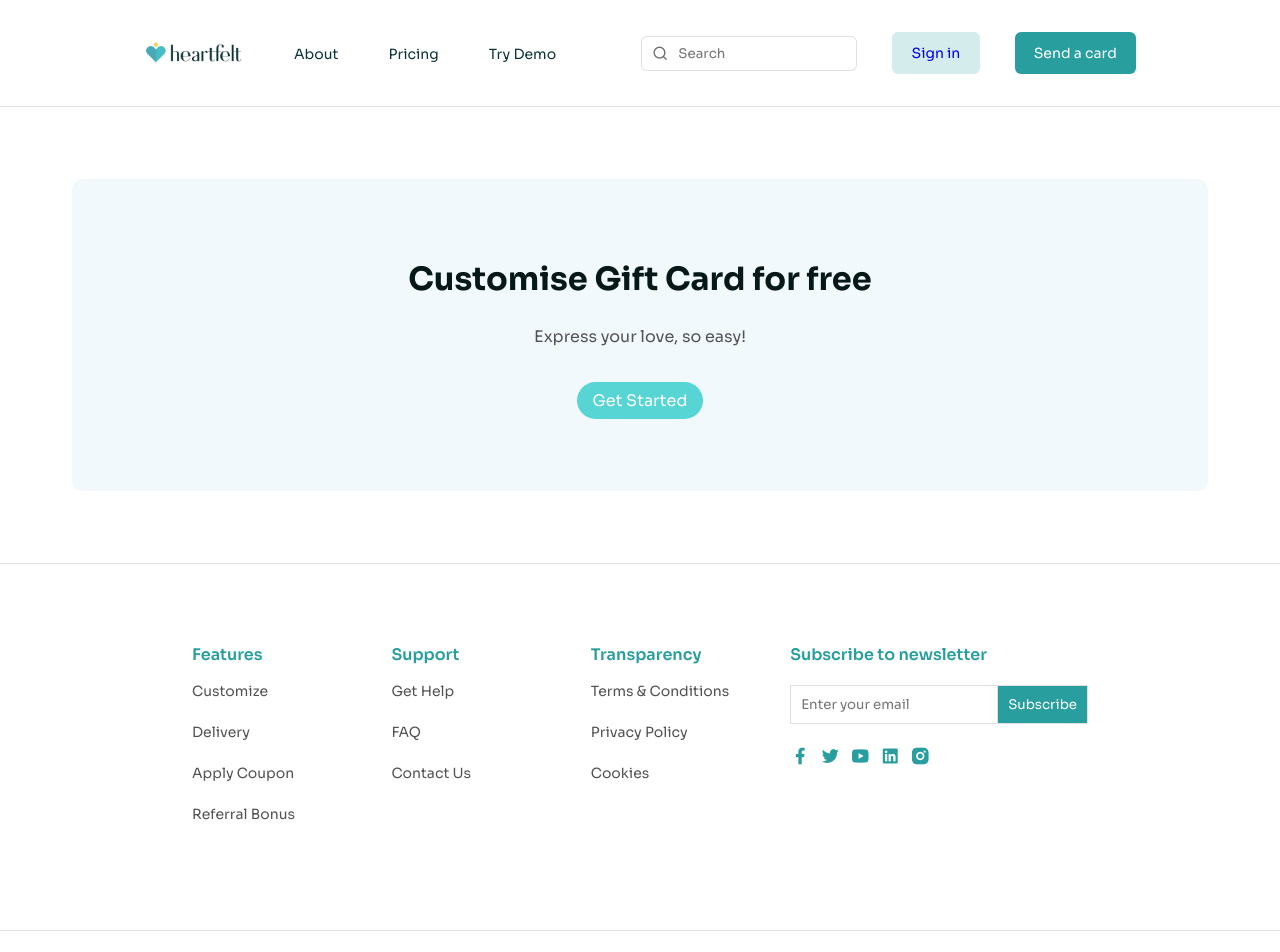
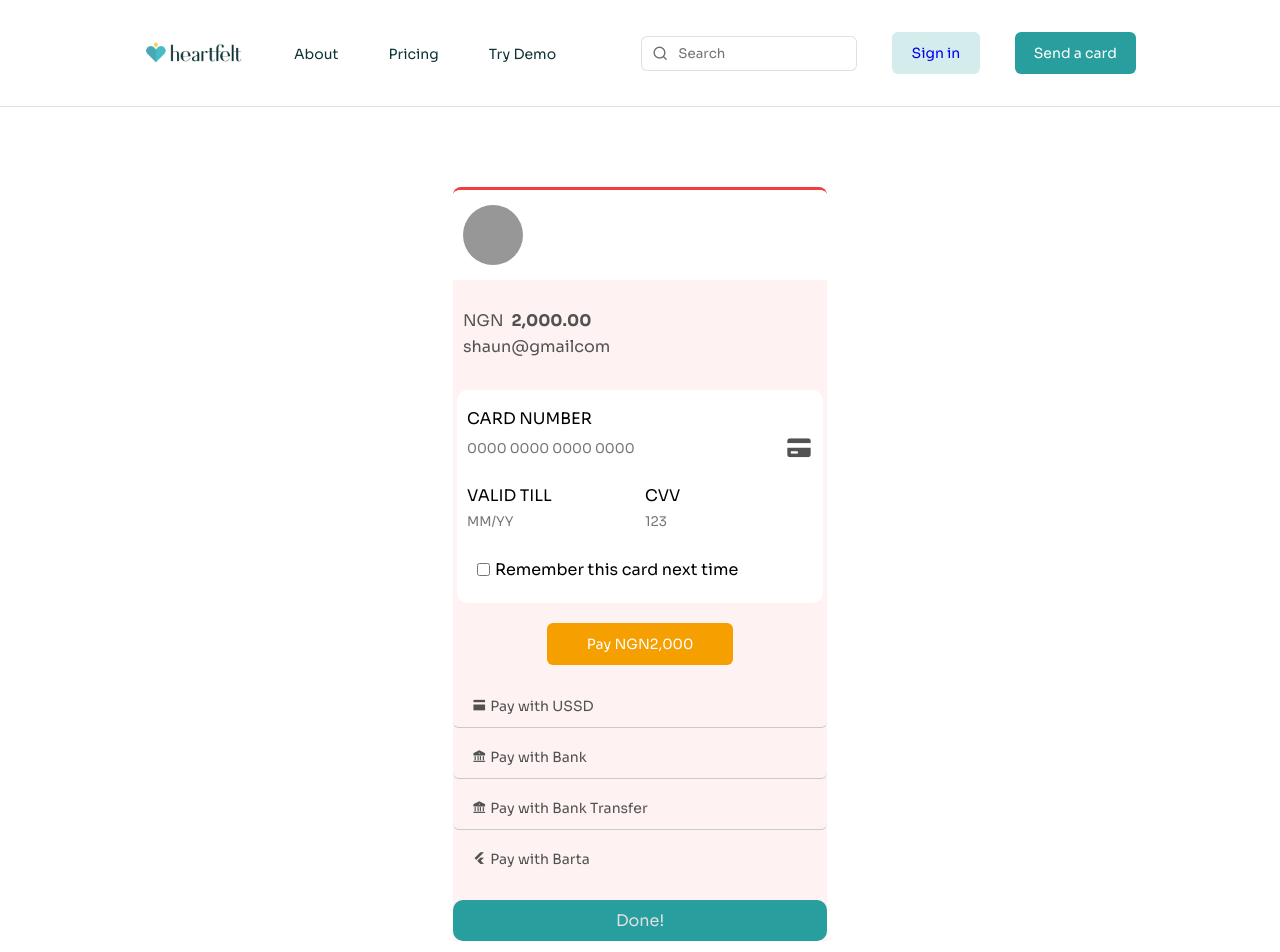
Before and after one commit to Franklin-raph/heart-felt-personal, a React (Vite) app: page /payment-page in a window 1280 px wide. Shown: the top 952 px of the page. Built offline with nearby package versions, Linux system fonts and the light colour scheme.

Commit message:
work on new flutterwave payment page

```diff
--- a/src/App.css
+++ b/src/App.css
@@ -2914,6 +2914,134 @@ nav input {
   border-radius: 8px;
 }
 
+/* flutter page styles */
+.flutter_page_card {
+  margin-top: 80px !important;
+  width: 374px;
+  margin: 0 auto;
+  background: rgba(251, 211, 211, 0.3);
+  display: flex;
+  flex-direction: column;
+  gap: 20px;
+  overflow: hidden;
+  border-radius: 8px 8px 0 0;
+  border-top: 3px solid var(--minor-color-3);
+}
+
+.flutter_card_header {
+  background: #ffffff;
+  padding: 15px 10px;
+}
+
+.flutter_page_img {
+  height: 60px;
+  width: 60px;
+  border-radius: 50%;
+  background: var(--icons-color);
+  opacity: 0.7;
+}
+
+.flutter_page_context {
+  display: flex;
+  flex-direction: column;
+  gap: 2px;
+  padding: 10px;
+  color: var(--body-texts);
+}
+
+.flutter_page_context div {
+  display: flex;
+  align-items: center;
+  gap: 8px;
+}
+
+.flutter_page_form {
+  margin: 0 auto;
+  padding: 15px 10px;
+  background: #ffffff;
+  border-radius: 10px;
+  display: flex;
+  flex-direction: column;
+  gap: 20px;
+}
+
+.flutter_input_one {
+  display: flex;
+  flex-direction: column;
+  gap: 2px;
+}
+
+.flutter_input_one div {
+  display: flex;
+  gap: 4px;
+  align-items: center;
+}
+
+.flutter_input_one i {
+  font-size: 28px;
+  color: var(--body-texts);
+}
+
+.flutter_input_one input {
+  width: 100%;
+  border: 0;
+  outline: 0;
+}
+
+.flutter_input_two {
+  display: flex;
+  align-items: center;
+  gap: 10px;
+}
+
+.flutter_input_two input {
+  border: 0;
+  outline: 0;
+}
+
+.flutter_input_three {
+  padding: 8px 10px;
+  display: flex;
+  align-items: center;
+  gap: 5px;
+}
+
+.flutter_other_btns {
+  width: 100%;
+  display: flex;
+  flex-direction: column;
+  align-self: flex-start;
+  gap: 8px;
+}
+
+.flutter_pay_with_btn {
+  text-align: left;
+  display: flex;
+  align-items: center;
+  gap: 4px;
+  border-bottom: 1px solid #c6cbcf;
+}
+
+.flutter_pay_with_btn:last-child {
+  border-bottom: 0;
+}
+
+.flutter_pay_btn {
+  background: #f59f00;
+  color: var(--generic-white);
+  align-self: center;
+  padding-left: 40px;
+  padding-right: 40px;
+}
+
+.back_to_card_view {
+  background: var(--primary-color);
+  color: var(--stroke-white);
+  text-align: center;
+  padding: 10px 8px;
+  border-radius: 10px;
+}
+
 /*  */
 /* ================ MEDIA QUERY ==================== */
 
--- a/src/App.jsx
+++ b/src/App.jsx
@@ -34,10 +34,13 @@ import Love from "./pages/love/Love";
 import Relationship from "./pages/relationship/Relationship";
 import Goodwill from "./pages/goodwill/Goodwill";
 import Sympathy from "./pages/sympathy/Sympathy";
+import FlutterPage from "./pages/flutter-page/FlutterPage";
+import GetToTopOnRender from "./components/get-to-top-on-render/GetToTopOnRender";
 
 function App() {
   return (
     <BrowserRouter>
+      <GetToTopOnRender />
       <Navbar />
       <Routes>
         <Route path="/" element={<Home />} />
@@ -75,13 +78,17 @@ function App() {
         <Route path="/upload-card-cover-festival" element={<Festival />} />
         <Route path="/upload-card-cover-love" element={<Love />} />
         <Route path="/upload-card-cover-goodwill" element={<Goodwill />} />
-        <Route path="/upload-card-cover-relationship" element={<Relationship />} />
+        <Route
+          path="/upload-card-cover-relationship"
+          element={<Relationship />}
+        />
         <Route path="/upload-card-cover-sympathy" element={<Sympathy />} />
         <Route path="/upload-card-cover-annivasary" element={<Annivasary />} />
 
         {/* not yet linked */}
         <Route path="/payment-failed" element={<PaymentFailed />} />
         {/* <Route path="/add-gift-card" element={<AddGiftCard />} /> */}
+        <Route path="/payment-page" element={<FlutterPage />} />
       </Routes>
       <Footer />
     </BrowserRouter>
--- a/src/components/all-ocassions-drop-down/AllOcassionsDropDown.jsx
+++ b/src/components/all-ocassions-drop-down/AllOcassionsDropDown.jsx
@@ -33,7 +33,7 @@ const AllOcassionsDropDown = () => {
     <div>
       <ul className="allOcassionsDropDown">
         {allOcassions.map((occasion, i) => (
-          <li key={i} onClick={console.log()}>
+          <li key={i} onClick={(e) => console.log(e.target.textContent)}>
             {occasion}
           </li>
         ))}
--- /dev/null
+++ b/src/components/get-to-top-on-render/GetToTopOnRender.jsx
@@ -0,0 +1,11 @@
+// scroll to top on page change
+
+import { useEffect } from "react";
+import { useLocation } from "react-router-dom";
+
+export default function GetToTopOnRender() {
+  const { pathname } = useLocation();
+  useEffect(() => {
+    scrollTo({ top: 0, left: 0, behavior: "smooth" });
+  }, [pathname]);
+}
--- a/src/pages/delivery-details/DeliveryDetails.jsx
+++ b/src/pages/delivery-details/DeliveryDetails.jsx
@@ -39,7 +39,6 @@ const DeliveryDetails = () => {
     deliveryVoucherName,
     deliveryVoucherCode,
     deliveryVoucherAmount,
-    deliveryCouponCode,
   };
 
   function submitCardDeliveryDetails(e) {
@@ -52,8 +51,7 @@ const DeliveryDetails = () => {
       !senderFullName ||
       !deliveryDate ||
       !deliveryTime ||
-      !deliveryTimeZone ||
-      !deliveryCouponCode
+      !deliveryTimeZone
     ) {
       error_modal_1.current.classList.toggle("show_delivery_error_modal");
       return;
@@ -65,7 +63,6 @@ const DeliveryDetails = () => {
         !deliveryDate ||
         !deliveryTime ||
         !deliveryTimeZone ||
-        !deliveryCouponCode ||
         !deliveryVoucherName ||
         !deliveryVoucherCode ||
         !deliveryVoucherAmount
@@ -73,7 +70,7 @@ const DeliveryDetails = () => {
         error_modal_1.current.classList.toggle("show_delivery_error_modal");
         return;
       } else {
-        navigate("/payment-successful");
+        navigate("/payment-page");
         console.log(delivery_input_details);
       }
     }
--- /dev/null
+++ b/src/pages/flutter-page/FlutterPage.jsx
@@ -0,0 +1,65 @@
+import React from "react";
+import { Link } from "react-router-dom";
+
+const FlutterPage = () => {
+  return (
+    <div className="flutter_page_card">
+      <div className="flutter_card_header">
+        <div className="flutter_page_img"></div>
+      </div>
+
+      <div className="flutter_page_context">
+        <div>
+          <span>NGN</span>
+          <h4>2,000.00</h4>
+        </div>
+        <p>shaun@gmailcom</p>
+      </div>
+      <form className="flutter_page_form">
+        <div className="flutter_input_one">
+          <p>CARD NUMBER</p>
+          <div>
+            <input type="number" placeholder="0000 0000 0000 0000" />
+            <i className="bx bxs-credit-card"></i>
+          </div>
+        </div>
+        <div className="flutter_input_two">
+          <div>
+            <p>VALID TILL</p>
+            <input type="number" placeholder="MM/YY" />
+          </div>
+          <div>
+            <p>CVV</p>
+            <input type="number" placeholder="123" />
+          </div>
+        </div>
+        <div className="flutter_input_three">
+          <input type="checkbox" id="remember_flutter_card" />
+          <label htmlFor="remember_flutter_card">
+            Remember this card next time
+          </label>
+        </div>
+      </form>
+      <button className="flutter_pay_btn">Pay NGN2,000</button>
+      <div className="flutter_other_btns">
+        <button className="flutter_pay_with_btn">
+          <i className="ri-bank-card-2-fill"></i>Pay with USSD
+        </button>
+        <button className="flutter_pay_with_btn">
+          <i className="ri-bank-fill"></i>Pay with Bank
+        </button>
+        <button className="flutter_pay_with_btn">
+          <i className="ri-bank-fill"></i>Pay with Bank Transfer
+        </button>
+        <button className="flutter_pay_with_btn">
+          <i className="ri-flutter-fill"></i>Pay with Barta
+        </button>
+      </div>
+      <Link to="/single-card-view" className="back_to_card_view">
+        Done!
+      </Link>
+    </div>
+  );
+};
+
+export default FlutterPage;
```
